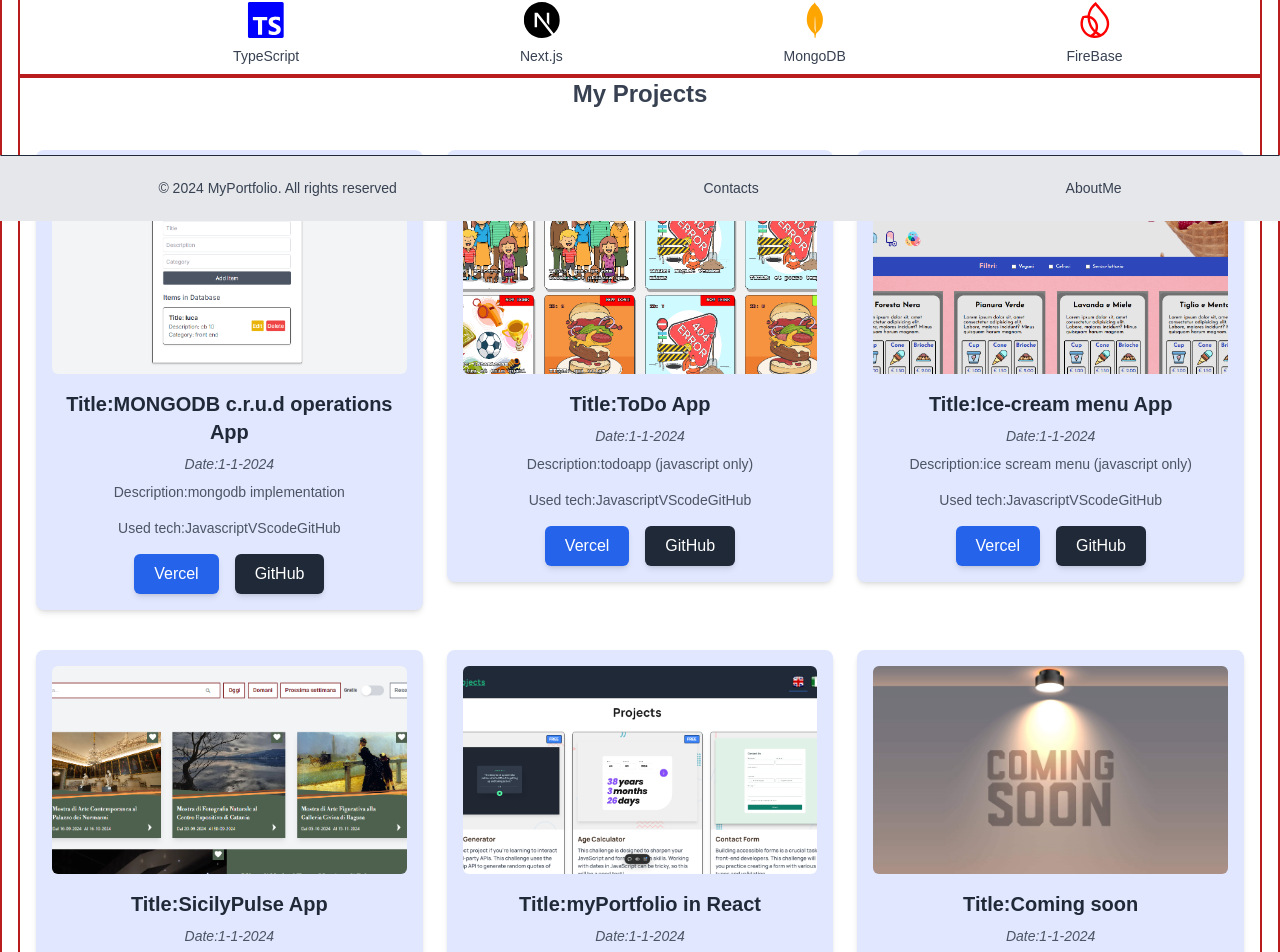
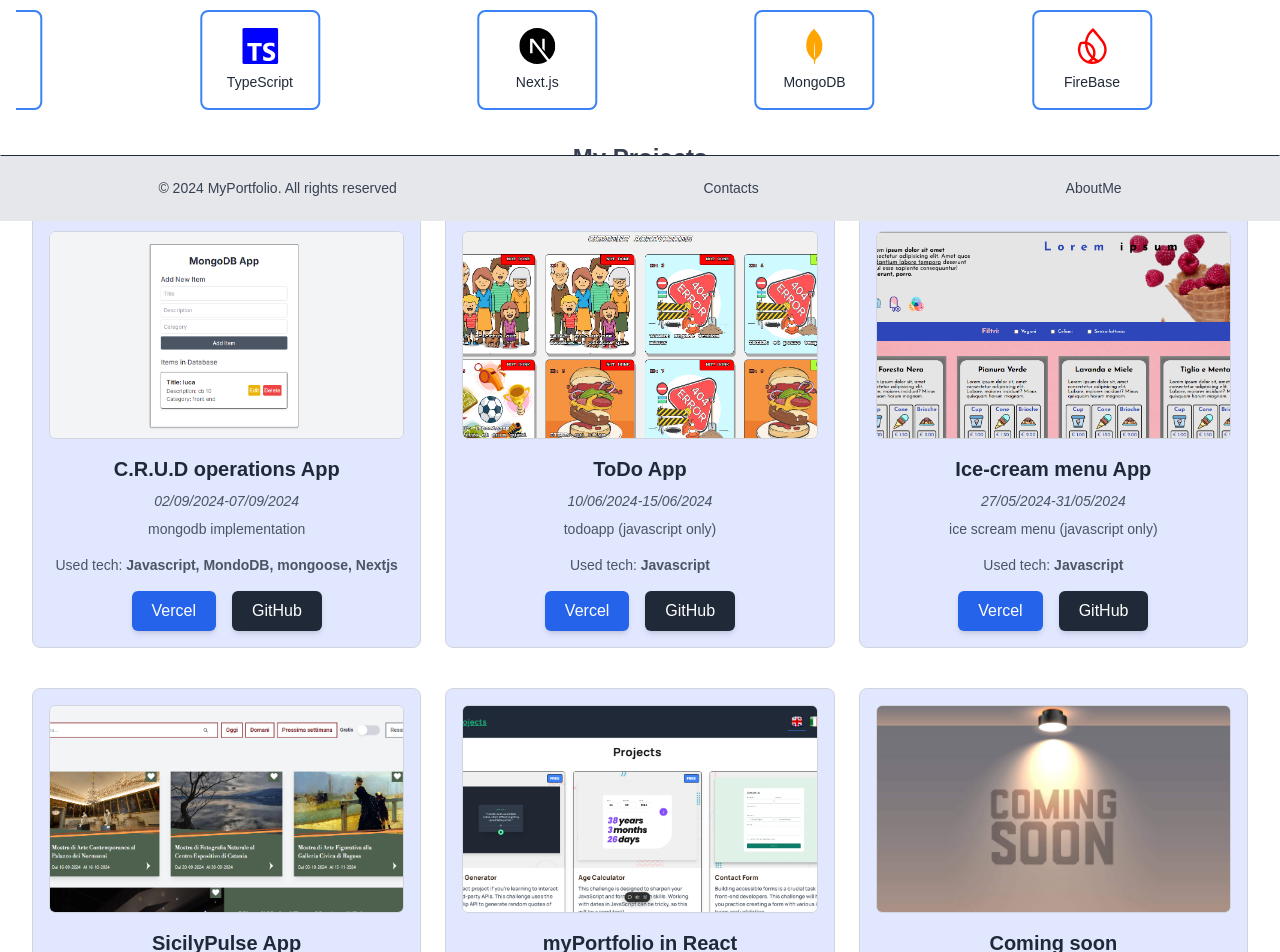
Before and after one commit to LucaFerraresso/TypeScript-Portfolio, a Next.js app in the folder portfolioproject/: page / in a window 1280 px wide. Shown: the part 579-1531 px from the top of the page. Built offline with nearby package versions, Linux system fonts and the light colour scheme.

Commit message:
fix routing errors + tailwind

```diff
--- a/portfolioproject/app/page.tsx
+++ b/portfolioproject/app/page.tsx
@@ -6,21 +6,21 @@ import ProjectSection from "@/src/components/ProjectSection";
 
 export default function Home() {
   return (
-    <div className="border-2 border-red-700 p-4">
+    <div className=" p-4">
       {/* Hero Section */}
-      <div className="border-2 border-red-700">
+      <>
         <HeroSection />
-      </div>
+      </>
 
       {/* Tech Section */}
-      <div className="border-2 border-red-700">
+      <>
         <TechSection />
-      </div>
+      </>
 
       {/* Project Section */}
-      <div className="border-2 border-red-700">
+      <>
         <ProjectSection />
-      </div>
+      </>
     </div>
   );
 }
--- /dev/null
+++ b/portfolioproject/assets/DataArray/ProjectSectionArray.js
@@ -0,0 +1,61 @@
+const projects = [
+  {
+    title: "C.R.U.D operations App",
+    description: "mongodb implementation",
+    imageUrl: "/images/homepage/mongodb-app-preview.png",
+    vercelLink: "https://mongodb-crud-operations.vercel.app/",
+    githubLink:
+      "https://github.com/LucaFerraresso/REACT-Portfolio/tree/main/my-next-mongodb-app",
+    technologies: ["Javascript", "MondoDB", "mongoose", "Nextjs"],
+    date: "02/09/2024-07/09/2024",
+  },
+  {
+    title: "ToDo App",
+    description: "todoapp (javascript only)",
+    imageUrl: "/images/homepage/todoapp-preview1.png",
+    vercelLink: "https://todoapp-bice-two.vercel.app/",
+    githubLink:
+      "https://github.com/LucaFerraresso/Edgemony/tree/main/CODE-WEEK-ACTIVITY-SUPER",
+    technologies: ["Javascript"],
+    date: "10/06/2024-15/06/2024",
+  },
+  {
+    title: "Ice-cream menu App",
+    description: "ice scream menu (javascript only)",
+    imageUrl: "/images/homepage/ice-cream-menu-preview1.png",
+    vercelLink: "https://icescream-menu-app.vercel.app/",
+    githubLink:
+      "https://github.com/LucaFerraresso/Edgemony/tree/main/HTML%20CSS%20JAVA-SCRIPT/Javascript%20Project",
+    technologies: ["Javascript"],
+    date: "27/05/2024-31/05/2024",
+  },
+  {
+    title: "SicilyPulse App",
+    description: "SicilyPulse App",
+    imageUrl: "/images/homepage/sicily-pulse-app.png",
+    vercelLink: "https://edgemony-final-project.vercel.app/",
+    githubLink: "https://github.com/LucaFerraresso/Edgemony-FinalProject",
+    technologies: ["TypeScript", "MongoDB", "FireBase", "GEMINI API", "Nextjs"],
+    date: "09/09/2024-22/09/2024",
+  },
+  {
+    title: "myPortfolio in React",
+    description: "developed on vue.js using React library",
+    imageUrl: "/images/homepage/portfolio-preview.png",
+    vercelLink: "https://react-portfolio-coral-five.vercel.app/homepage",
+    githubLink: "https://github.com/LucaFerraresso/Edgemony-FinalProject",
+    technologies: ["JavaScript", "MongoDB", "FireBase", "Vuejs", "React"],
+    date: "05/08/2024-30/08/2024",
+  },
+  {
+    title: "Coming soon",
+    description: "coming soon",
+    imageUrl: "/images/homepage/coming-soon.jpg",
+    vercelLink: "coming soon",
+    githubLink: "coming soon",
+    technologies: ["coming soon"],
+    date: "-/-/- -/-/-",
+  },
+];
+
+export default projects;
--- /dev/null
+++ b/portfolioproject/assets/DataArray/TechSectionArray.js
@@ -0,0 +1,22 @@
+import { FaHtml5, FaCss3Alt, FaJsSquare, FaSass } from "react-icons/fa";
+import {
+  SiNextdotjs,
+  SiMongodb,
+  SiFirebase,
+  SiTailwindcss,
+  SiTypescript,
+} from "react-icons/si";
+
+const icons = [
+  { component: <FaHtml5 color="green" />, title: "HTML5" },
+  { component: <FaCss3Alt color="red" />, title: "CSS3" },
+  { component: <FaJsSquare color="yellow" />, title: "JavaScript" },
+  { component: <SiTypescript color="blue" />, title: "TypeScript" },
+  { component: <SiNextdotjs color="black" />, title: "Next.js" },
+  { component: <SiMongodb color="orange" />, title: "MongoDB" },
+  { component: <SiFirebase color="red" />, title: "FireBase" },
+  { component: <SiTailwindcss color="blue" />, title: "Tailwind CSS" },
+  { component: <FaSass color="red" />, title: "Sass" },
+];
+
+export default icons;
--- a/portfolioproject/next.config.mjs
+++ b/portfolioproject/next.config.mjs
@@ -1,4 +1,7 @@
 /** @type {import('next').NextConfig} */
-const nextConfig = {};
+const nextConfig = {
+  reactStrictMode: true,
+  swcMinify: true,
+};
 
 export default nextConfig;
--- a/portfolioproject/src/components/Navbar.tsx
+++ b/portfolioproject/src/components/Navbar.tsx
@@ -19,6 +19,11 @@ const Navbar = () => {
           TechStack
         </button>
       </Link>
+      <Link href="/ErrorPage">
+        <button className="text-sm hover:text-gray-600 hover-underline-animation">
+          ErrorPage
+        </button>
+      </Link>
     </nav>
   );
 };
--- a/portfolioproject/src/components/ProjectCard.tsx
+++ b/portfolioproject/src/components/ProjectCard.tsx
@@ -1,6 +1,7 @@
 import React from "react";
 import Image from "next/image";
 import { motion } from "framer-motion";
+import Link from "next/link";
 
 interface ProjectCardProps {
   title: string | undefined;
@@ -25,36 +26,39 @@ const ProjectCard: React.FC<ProjectCardProps> = ({
 }) => {
   return (
     <motion.div
-      className="flex flex-col items-center rounded-lg shadow-md p-4 transition-transform duration-300 ease-in-out transform hover:-translate-y-1 hover:shadow-lg mb-4"
+      className="flex flex-col items-center rounded-lg border border-gray-300 p-4 transition-transform duration-300 ease-in-out transform hover:-translate-y-2 hover:shadow-2xl mb-4"
       style={{ backgroundColor }}
       whileTap={{ scale: 0.98 }}
     >
       <div className="relative w-full h-52 overflow-hidden rounded-md mb-4">
-        <Image
-          src={imageUrl}
-          layout="fill"
-          objectFit="cover"
-          loading="lazy"
-          className="transition-transform duration-500 ease-in-out transform hover:scale-105"
-        />
+        <Link
+          href={vercelLink || "/"}
+          target="_blank"
+          rel="noopener noreferrer"
+        >
+          <Image
+            src={imageUrl || "/images/homepage/coming-soon.jpg"}
+            alt={title || "Project Image"}
+            layout="fill"
+            objectFit="cover"
+            loading="lazy"
+            className="border border-gray-300 rounded-md transition-transform duration-500 ease-in-out transform hover:scale-105"
+          />
+        </Link>
       </div>
       <h2 className="text-xl font-bold text-gray-800 mb-2 text-center">
-        Title:{title}
+        {title}
       </h2>
-      <p className="text-sm text-gray-600 mb-2 text-center italic">
-        Date:{date}
-      </p>
-      <p className="text-sm text-gray-600 mb-4 text-center">
-        Description:{description}
-      </p>
+      <p className="text-sm text-gray-600 mb-2 text-center italic">{date}</p>
+      <p className="text-sm text-gray-600 mb-4 text-center">{description}</p>
       <div className="text-sm text-gray-600 mb-4 text-center">
-        Used tech:
-        {technologies}
+        Used tech:{" "}
+        <span className="font-semibold">{technologies?.join(", ")}</span>
       </div>
 
       <div className="flex space-x-4">
         <a
-          href={vercelLink}
+          href={vercelLink || "#"}
           target="_blank"
           rel="noopener noreferrer"
           className="px-5 py-2 bg-blue-600 text-white rounded-md hover:bg-blue-700 transition-all duration-300 ease-in-out shadow-md hover:shadow-lg focus:outline-none focus:ring-2 focus:ring-blue-500 focus:ring-opacity-50"
@@ -62,7 +66,7 @@ const ProjectCard: React.FC<ProjectCardProps> = ({
           Vercel
         </a>
         <a
-          href={githubLink}
+          href={githubLink || "#"}
           target="_blank"
           rel="noopener noreferrer"
           className="px-5 py-2 bg-gray-800 text-white rounded-md hover:bg-gray-900 transition-all duration-300 ease-in-out shadow-md hover:shadow-lg focus:outline-none focus:ring-2 focus:ring-gray-600 focus:ring-opacity-50"
--- a/portfolioproject/src/components/ProjectSection.tsx
+++ b/portfolioproject/src/components/ProjectSection.tsx
@@ -2,66 +2,7 @@ import React from "react";
 import ProjectCard from "./ProjectCard";
 import { motion } from "framer-motion";
 import { fadeInVariants } from "@/animation/animation";
-
-const projects = [
-  {
-    title: "MONGODB c.r.u.d operations App",
-    description: "mongodb implementation",
-    imageUrl: "/images/homepage/mongodb-app-preview.png",
-    vercelLink: "https://mongodb-crud-operations.vercel.app/",
-    githubLink:
-      "https://github.com/LucaFerraresso/REACT-Portfolio/tree/main/my-next-mongodb-app",
-    technologies: ["Javascript", "VScode", "GitHub"],
-    date: "1-1-2024",
-  },
-  {
-    title: "ToDo App",
-    description: "todoapp (javascript only)",
-    imageUrl: "/images/homepage/todoapp-preview1.png",
-    vercelLink: "https://todoapp-bice-two.vercel.app/",
-    githubLink:
-      "https://github.com/LucaFerraresso/Edgemony/tree/main/CODE-WEEK-ACTIVITY-SUPER",
-    technologies: ["Javascript", "VScode", "GitHub"],
-    date: "1-1-2024",
-  },
-  {
-    title: "Ice-cream menu App",
-    description: "ice scream menu (javascript only)",
-    imageUrl: "/images/homepage/ice-cream-menu-preview1.png",
-    vercelLink: "https://icescream-menu-app.vercel.app/",
-    githubLink:
-      "https://github.com/LucaFerraresso/Edgemony/tree/main/HTML%20CSS%20JAVA-SCRIPT/Javascript%20Project",
-    technologies: ["Javascript", "VScode", "GitHub"],
-    date: "1-1-2024",
-  },
-  {
-    title: "SicilyPulse App",
-    description: "SicilyPulse App",
-    imageUrl: "/images/homepage/sicily-pulse-app.png",
-    vercelLink: "https://edgemony-final-project.vercel.app/",
-    githubLink: "https://github.com/LucaFerraresso/Edgemony-FinalProject",
-    technologies: ["Javascript", "VScode", "GitHub"],
-    date: "1-1-2024",
-  },
-  {
-    title: "myPortfolio in React",
-    description: "developed on vue.js using React library",
-    imageUrl: "/images/homepage/portfolio-preview.png",
-    vercelLink: "https://react-portfolio-coral-five.vercel.app/homepage",
-    githubLink: "https://github.com/LucaFerraresso/Edgemony-FinalProject",
-    technologies: ["Javascript", "VScode", "GitHub"],
-    date: "1-1-2024",
-  },
-  {
-    title: "Coming soon",
-    description: "prossimamente",
-    imageUrl: "/images/homepage/coming-soon.jpg",
-    vercelLink: "https://yourproject1.vercel.app",
-    githubLink: "https://github.com/tuo-username/project1",
-    technologies: ["Javascript", "VScode", "GitHub"],
-    date: "1-1-2024",
-  },
-];
+import projects from "@/assets/DataArray/ProjectSectionArray";
 
 const ProjectSection: React.FC = () => {
   return (
@@ -69,11 +10,11 @@ const ProjectSection: React.FC = () => {
       variants={fadeInVariants}
       initial="hidden"
       animate="visible"
-      className="container mx-auto text-center"
+      className="container mx-auto text-center mt-4 mb-4"
     >
       <h1 className="text-2xl font-bold mb-6">My Projects</h1>
 
-      <div className="grid grid-cols-1 p-4 sm:grid-cols-2 lg:grid-cols-3 gap-6">
+      <div className="grid grid-cols-1 p-4 sm:grid-cols-2 lg:grid-cols-3 gap-6 mt-4 mb-4">
         {projects.map((project, index) => (
           <motion.div
             key={index}
--- a/portfolioproject/src/components/TechIcon.tsx
+++ b/portfolioproject/src/components/TechIcon.tsx
@@ -9,14 +9,15 @@ interface TechIconProps {
 const TechIcon: React.FC<TechIconProps> = ({ icon, title }) => {
   return (
     <motion.div
-      className="flex flex-col items-center mb-2"
+      className="flex flex-col items-center mb-4 border-2 border-blue-500 p-4 rounded-lg min-w-[120px] transition-shadow duration-300 ease-in-out hover:shadow-lg hover:bg-blue-50"
       initial={{ opacity: 0, y: 20 }}
       animate={{ opacity: 1, y: 0 }}
       transition={{ duration: 0.5 }}
       title={title}
+      aria-label={title} // Migliora l'accessibilità
     >
-      <div className="text-4xl mb-2">{icon}</div>
-      <p className="text-sm">{title}</p>
+      <div className="text-4xl mb-2 text-blue-600">{icon}</div>
+      <p className="text-sm text-center text-gray-800 font-medium">{title}</p>
     </motion.div>
   );
 };
--- a/portfolioproject/src/components/TechSection.tsx
+++ b/portfolioproject/src/components/TechSection.tsx
@@ -1,32 +1,13 @@
 import React from "react";
 import { motion } from "framer-motion";
-import { FaHtml5, FaCss3Alt, FaJsSquare, FaSass } from "react-icons/fa";
-import {
-  SiNextdotjs,
-  SiMongodb,
-  SiFirebase,
-  SiTailwindcss,
-  SiTypescript,
-} from "react-icons/si";
+import icons from "@/assets/DataArray/TechSectionArray";
 import TechIcon from "./TechIcon";
 import { fadeInVariants } from "@/animation/animation";
-
-const icons = [
-  { component: <FaHtml5 color="green" />, title: "HTML5" },
-  { component: <FaCss3Alt color="red" />, title: "CSS3" },
-  { component: <FaJsSquare color="yellow" />, title: "JavaScript" },
-  { component: <SiTypescript color="blue" />, title: "TypeScript" },
-  { component: <SiNextdotjs color="black" />, title: "Next.js" },
-  { component: <SiMongodb color="orange" />, title: "MongoDB" },
-  { component: <SiFirebase color="red" />, title: "FireBase" },
-  { component: <SiTailwindcss color="blue" />, title: "Tailwind CSS" },
-  { component: <FaSass color="red" />, title: "Sass" },
-];
 
 const TechSection: React.FC = () => {
   return (
     <motion.div variants={fadeInVariants} initial="hidden" animate="visible">
-      <div className="text-center overflow-hidden">
+      <div className="text-center overflow-hidden mt-4 mb-4">
         <h1 className="text-2xl font-bold mb-6">Technologies I Use</h1>
 
         <motion.div
@@ -37,7 +18,7 @@ const TechSection: React.FC = () => {
           style={{ display: "flex", minWidth: "200%" }} // Assicura che la larghezza sia sufficiente a contenere entrambe le liste
         >
           {/* Prima lista di icone */}
-          <div className="flex items-center justify-around min-w-full">
+          <div className="flex items-center justify-around min-w-full ">
             {icons.map((icon, index) => (
               <TechIcon
                 key={`original-${index}`}
```
Also changed, not shown: portfolioproject/app/ErrorPage/page.tsx (added, +50 -0 lines), portfolioproject/middleware.ts (added, +22 -0 lines).
